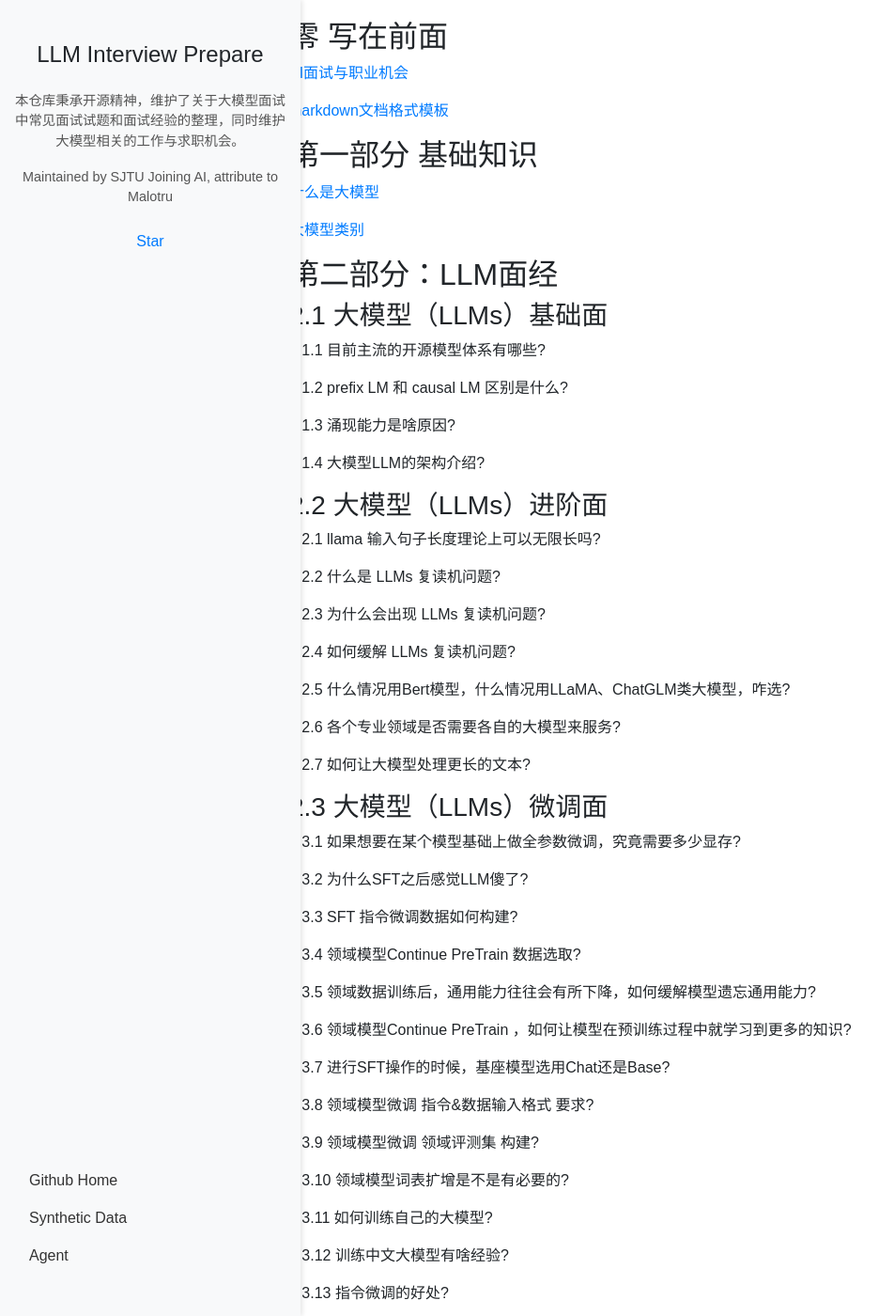
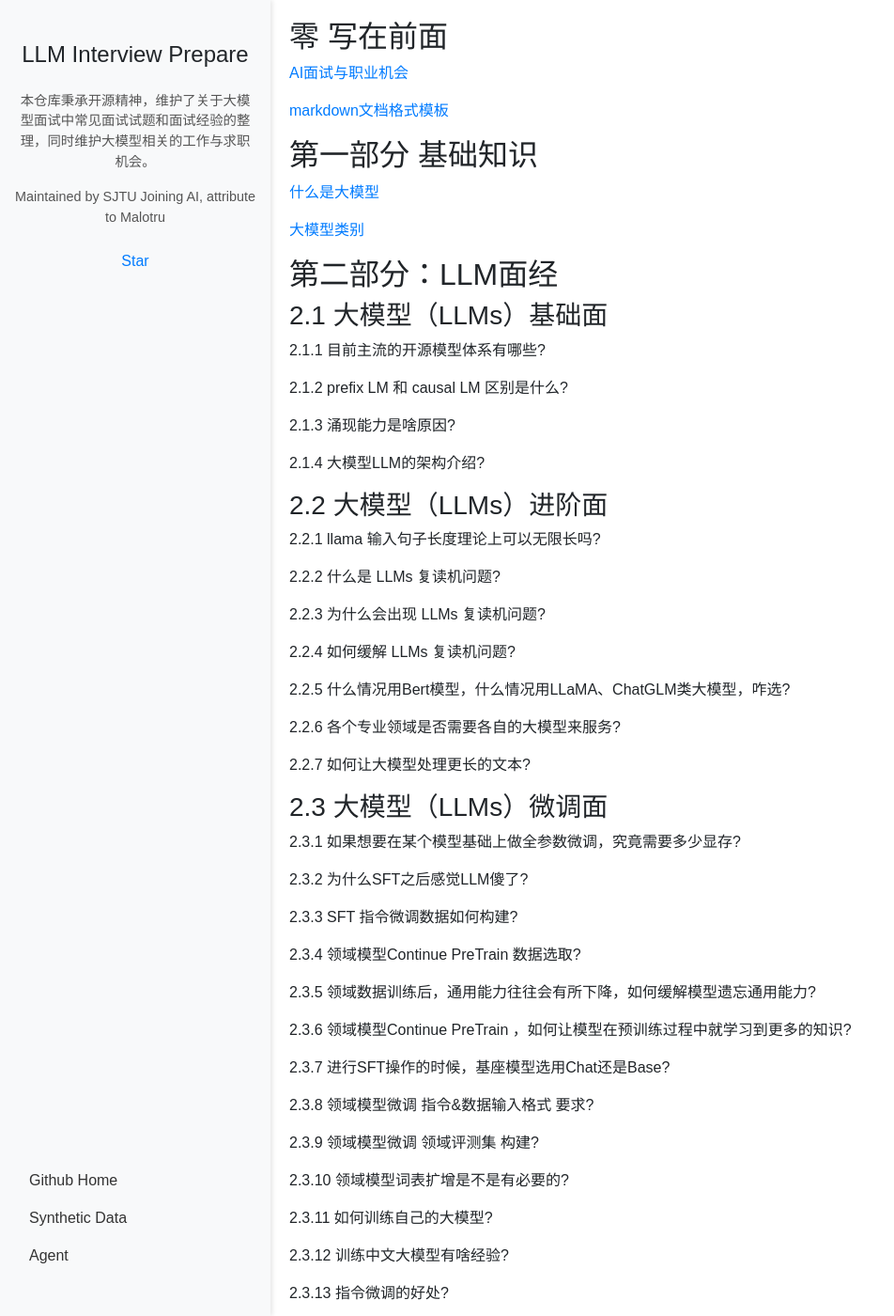
Before and after one commit to Joining-AI/LLM_Interview_Prepare, a Jekyll site: the page built from docs/README.md, in a window 1280 px wide and 1400 px high. Shown: the whole window at 94% size, without its empty margins (0-952 px from the left). Built offline with Jekyll 4.4.1, drawn with Linux system fonts in a browser that asks for light colours; nearby versions of some CDN libraries; our own code applies the rules of GitHub Pages for plain Markdown files; formulas are drawn with MathJax 3.

Commit message:
Update style.css

```diff
--- a/docs/assets/css/style.css
+++ b/docs/assets/css/style.css
@@ -11,10 +11,14 @@
   top: 0;
   bottom: 0;
   left: 0;
+  width: 18rem;
   z-index: 1000;
   padding: 20px 15px;
   box-shadow: 2px 0 5px rgba(0, 0, 0, 0.1);
   overflow-y: auto;
+  display: flex;
+  flex-direction: column;
+  justify-content: space-between;
 }
 
 .sidebar h2 {
```
